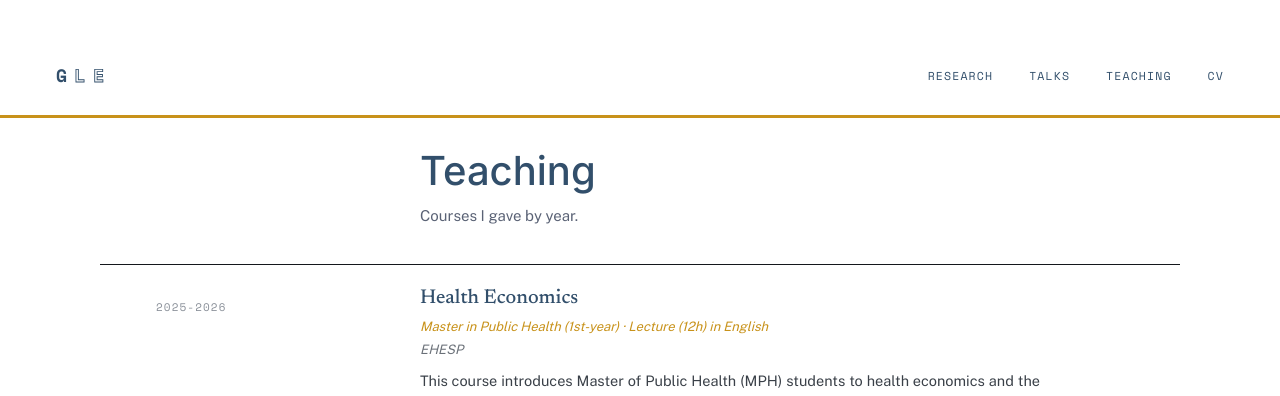
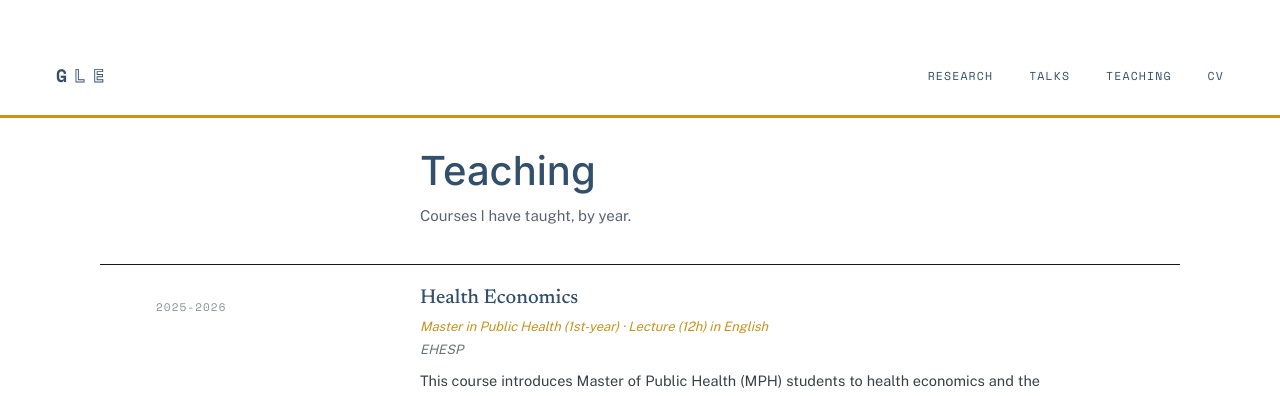
Before and after one commit to gabriel-leblanceven/gabriel-leblanceven.github.io, a Jekyll site: the page built from _pages/teaching.md, in a window 1280 px wide. Shown: the top 396 px of the page. Built offline with Jekyll 4.4.1, drawn with Linux system fonts in a browser that asks for light colours; a script bundle is joined from its source files by our own code; library files that are not in the unit come from our copies.

Commit message:
Reword Teaching page subtitle
Co-Authored-By: Claude Opus 5.5 <noreply@anthropic.com>

```diff
--- a/_pages/teaching.md
+++ b/_pages/teaching.md
@@ -56,7 +56,7 @@ body{padding-top:0 !important;}
     <div></div>
     <div class="gle__titlebody">
       <h1 class="gle__h1">Teaching</h1>
-      <div class="gle__intro">Courses I gave by year.</div>
+      <div class="gle__intro">Courses I have taught, by year.</div>
     </div>
   </div>
 
```
